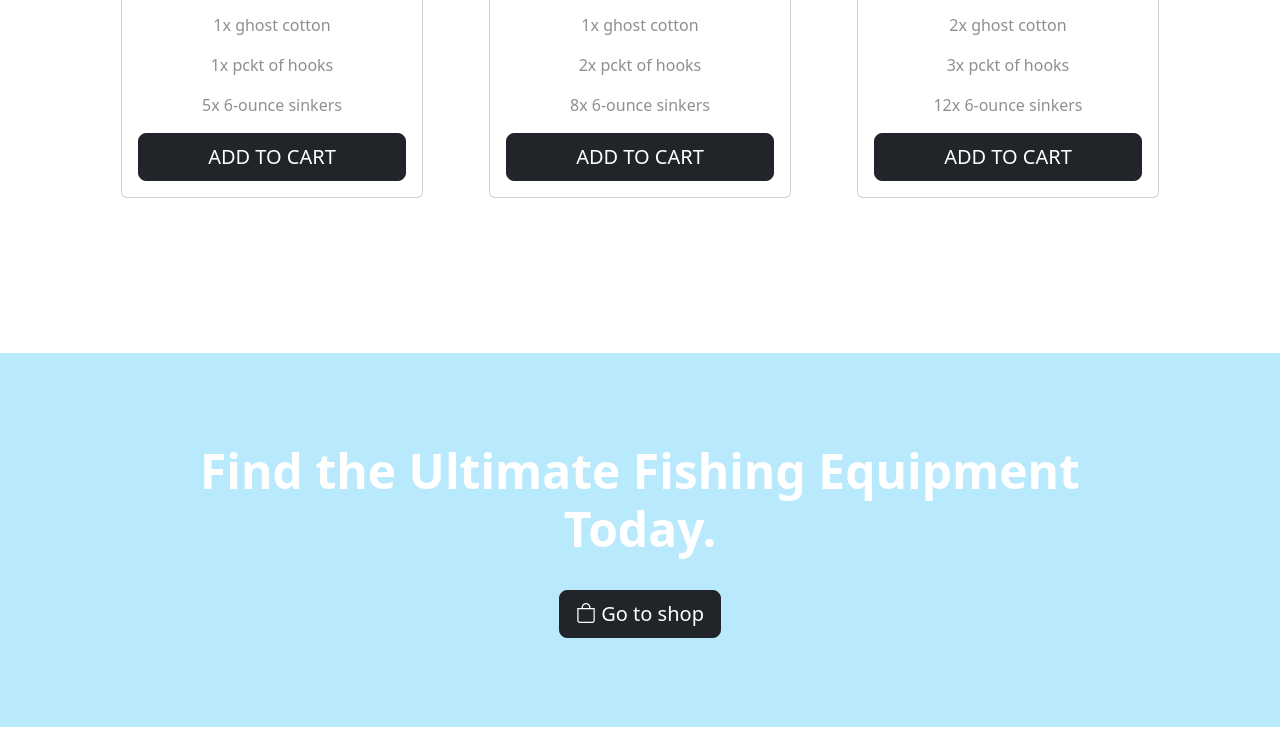
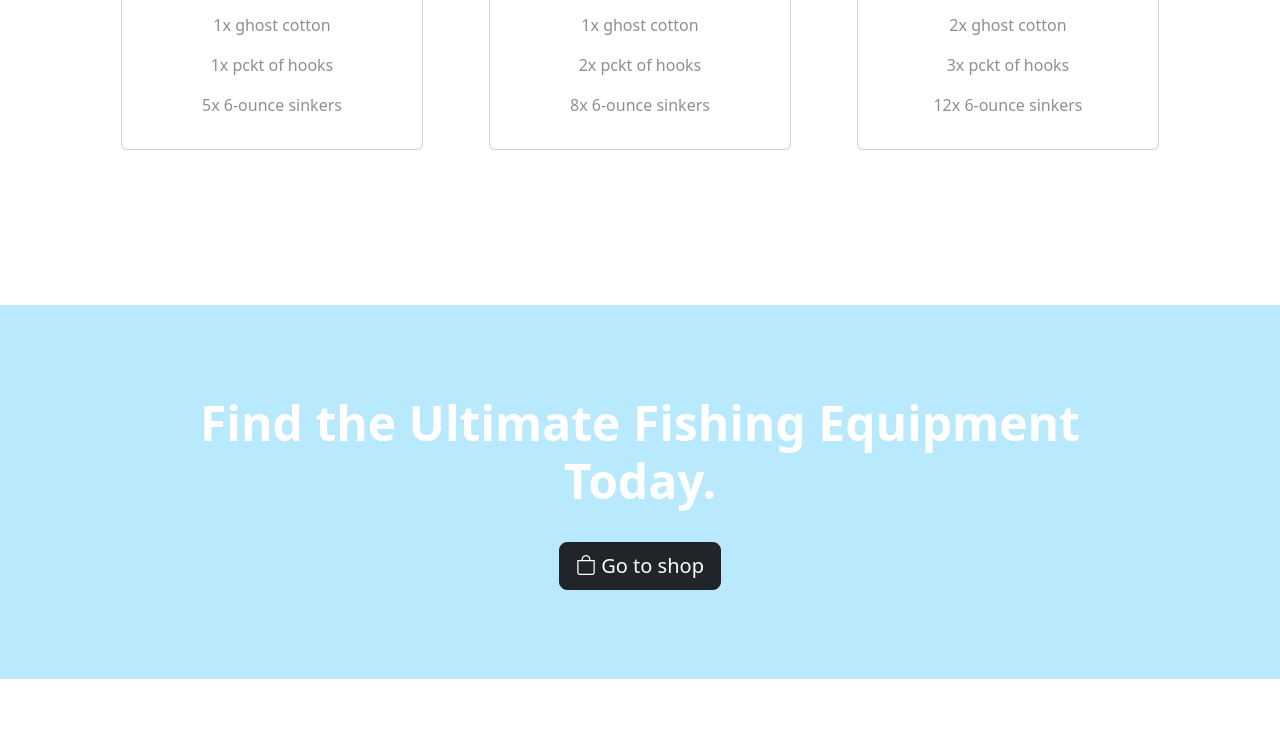
Before and after one commit to Shameeg007/SJ-FISHING-TACKLE, a plain HTML site: page index.html in a window 1280 px wide. Shown: the part 1981-2720 px from the top of the page. Drawn offline with nearby package versions, Linux system fonts and the light colour scheme.

Commit message:
Add files via upload

```diff
--- a/index.html
+++ b/index.html
@@ -172,7 +172,7 @@
             <p>1x ghost cotton</p>
             <p>1x pckt of hooks</p>
             <p>5x 6-ounce sinkers</p>
-            <button type="button" class="w-100 btn-lg btn btn-dark">ADD TO CART</button>
+            <!--button type="button" class="w-100 btn-lg btn btn-dark">ADD TO CART</button-->
           </div>
         </div>
       </div>
@@ -188,7 +188,7 @@
             <p>1x ghost cotton</p>
             <p>2x pckt of hooks</p>
             <p>8x 6-ounce sinkers</p>
-            <button type="button" class="w-100 btn-lg btn btn-dark">ADD TO CART</button>
+            <!--button type="button" class="w-100 btn-lg btn btn-dark">ADD TO CART</button-->
           </div>
         </div>
       </div>
@@ -204,7 +204,7 @@
             <p>2x ghost cotton</p>
             <p>3x pckt of hooks</p>
             <p>12x 6-ounce sinkers</p>
-            <button type="button" class="w-100 btn-lg btn btn-dark">ADD TO CART</button>
+            <!--button type="button" class="w-100 btn-lg btn btn-dark">ADD TO CART</button-->
           </div>
         </div>
       </div>
```
